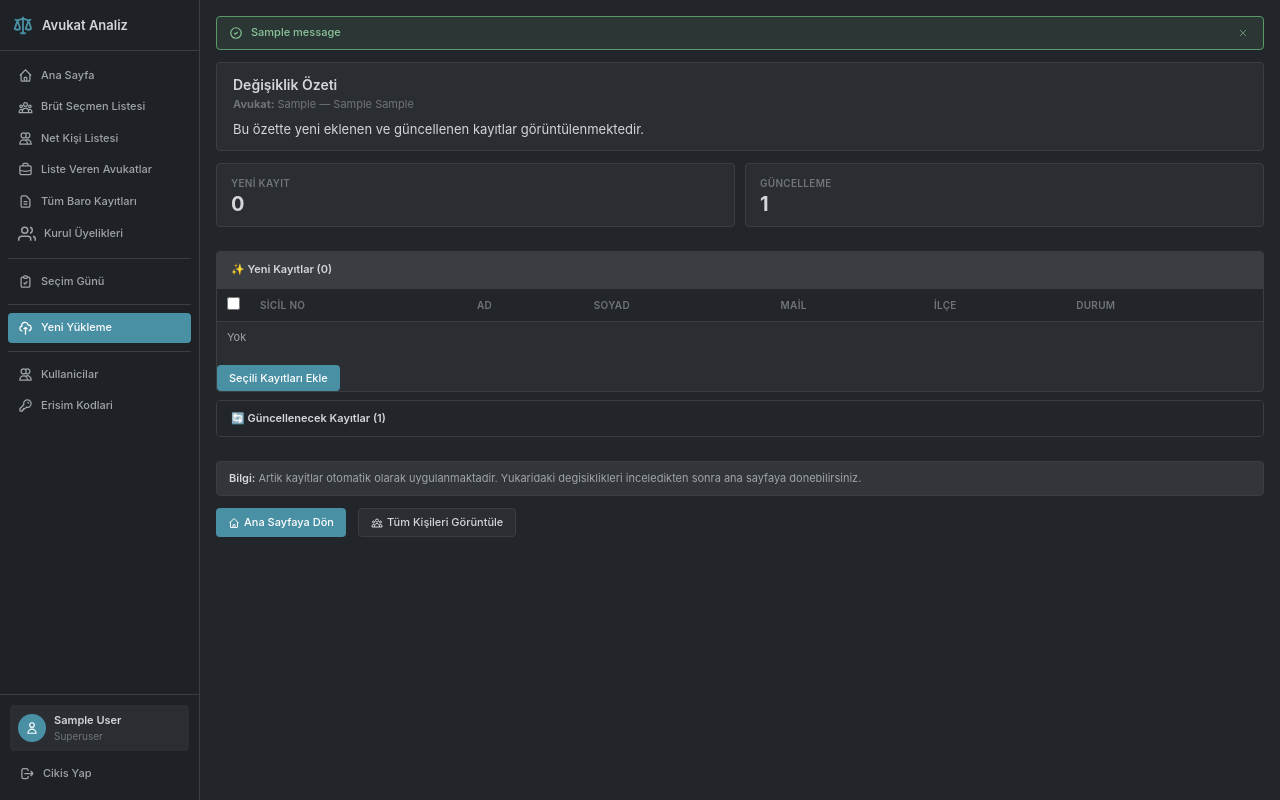
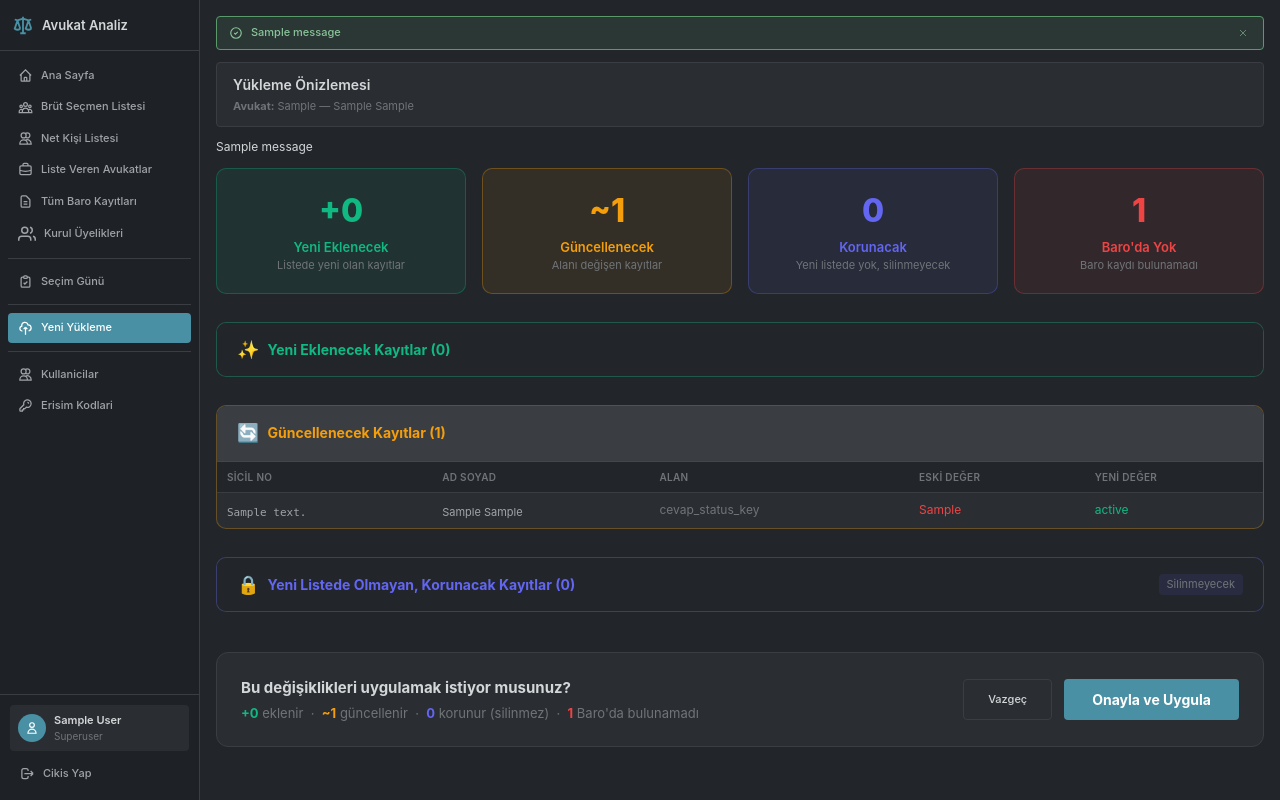
Before and after one commit to bahadirgokdemir/Election-management-and-analysis, a Django app: page /ui/upload/1/diff/ in a window 1280 px wide. Run offline with Django 5.2, Linux system fonts and the light colour scheme; a user stored in the database is signed in; tables that the repository leaves empty hold one stand-in row (values such as "Sample post"); one stand-in notice (Sample message) is shown; data that the repository does not hold is empty.

Commit message:
Yükleme onay akışı: apply öncesi diff önizlemesi ve kullanıcı onayı
- ui_upload: artık apply_diff çağırmıyor, diff_preview'e yönlendiriyor
- diff_preview: 3 net bölüm — Eklenecek / Güncellenecek / Korunacak (silinmeyecek)
- ui_approve_batch: apply_diff + unknown records yönlendirmesi taşındı
- unknown_count diff_preview'de gösteriliyor

Co-Authored-By: Claude Sonnet 4.6 <noreply@anthropic.com>

```diff
--- a/app/templates/app/diff_preview.html
+++ b/app/templates/app/diff_preview.html
@@ -1,70 +1,107 @@
 {% extends 'app/base.html' %}
 {% load dict_extras %}
-{% block title %}Değişiklik Özeti{% endblock %}
+{% block title %}Yükleme Önizlemesi{% endblock %}
 {% block content %}
 
 <div class="page-header">
   <div>
-    <h1>Değişiklik Özeti</h1>
-    <p><strong>Avukat:</strong> {{ diff.lawyer.sicilNo }} — {{ diff.lawyer.ad }} {{ diff.lawyer.soyad }}</p>
-    <p style="margin-top: 8px; font-size: 13px; color: var(--text-light);">
-      Bu özette yeni eklenen ve güncellenen kayıtlar görüntülenmektedir.
+    <h1>Yükleme Önizlemesi</h1>
+    <p style="color: var(--text-muted); margin-top: 4px;">
+      <strong>Avukat:</strong> {{ diff.lawyer.sicilNo }} — {{ diff.lawyer.ad }} {{ diff.lawyer.soyad }}
     </p>
   </div>
 </div>
 
-<div class="stats-grid" style="margin-bottom: 24px;">
-  <div class="stat-card">
-    <div class="label">Yeni Kayıt</div>
-    <div class="value">{{ diff.counts.added }}</div>
+{% if messages %}
+  {% for message in messages %}
+    <div class="alert alert-{{ message.tags }}" style="margin-bottom: 12px;">{{ message }}</div>
+  {% endfor %}
+{% endif %}
+
+<!-- Özet Kartları -->
+<div style="display: grid; grid-template-columns: repeat(4, 1fr); gap: 16px; margin-bottom: 28px;">
+  <div style="background: rgba(16,185,129,0.08); border: 1px solid rgba(16,185,129,0.3); border-radius: 10px; padding: 20px; text-align: center;">
+    <div style="font-size: 32px; font-weight: 800; color: #10b981;">+{{ diff.counts.added }}</div>
+    <div style="font-size: 13px; font-weight: 600; color: #10b981; margin-top: 4px;">Yeni Eklenecek</div>
+    <div style="font-size: 11px; color: var(--text-muted); margin-top: 2px;">Listede yeni olan kayıtlar</div>
   </div>
-  <div class="stat-card">
-    <div class="label">Güncelleme</div>
-    <div class="value">{{ diff.counts.changed }}</div>
+  <div style="background: rgba(245,158,11,0.08); border: 1px solid rgba(245,158,11,0.3); border-radius: 10px; padding: 20px; text-align: center;">
+    <div style="font-size: 32px; font-weight: 800; color: #f59e0b;">~{{ diff.counts.changed }}</div>
+    <div style="font-size: 13px; font-weight: 600; color: #f59e0b; margin-top: 4px;">Güncellenecek</div>
+    <div style="font-size: 11px; color: var(--text-muted); margin-top: 2px;">Alanı değişen kayıtlar</div>
   </div>
+  <div style="background: rgba(99,102,241,0.08); border: 1px solid rgba(99,102,241,0.3); border-radius: 10px; padding: 20px; text-align: center;">
+    <div style="font-size: 32px; font-weight: 800; color: #6366f1;">{{ diff.counts.removed }}</div>
+    <div style="font-size: 13px; font-weight: 600; color: #6366f1; margin-top: 4px;">Korunacak</div>
+    <div style="font-size: 11px; color: var(--text-muted); margin-top: 2px;">Yeni listede yok, silinmeyecek</div>
+  </div>
+  {% if unknown_count %}
+  <div style="background: rgba(239,68,68,0.08); border: 1px solid rgba(239,68,68,0.3); border-radius: 10px; padding: 20px; text-align: center;">
+    <div style="font-size: 32px; font-weight: 800; color: #ef4444;">{{ unknown_count }}</div>
+    <div style="font-size: 13px; font-weight: 600; color: #ef4444; margin-top: 4px;">Baro'da Yok</div>
+    <div style="font-size: 11px; color: var(--text-muted); margin-top: 2px;">Baro kaydı bulunamadı</div>
+  </div>
+  {% else %}
+  <div style="background: var(--bg-card); border: 1px solid var(--border-color); border-radius: 10px; padding: 20px; text-align: center; opacity: 0.5;">
+    <div style="font-size: 32px; font-weight: 800; color: var(--text-muted);">—</div>
+    <div style="font-size: 13px; font-weight: 600; color: var(--text-muted); margin-top: 4px;">Baro'da Yok</div>
+    <div style="font-size: 11px; color: var(--text-muted); margin-top: 2px;">Tümü Baro'da mevcut</div>
+  </div>
+  {% endif %}
 </div>
 
-<div class="tabs">
+<!-- Detay Tablolar -->
+<div style="display: flex; flex-direction: column; gap: 20px; margin-bottom: 32px;">
 
-  <details open>
-    <summary>✨ Yeni Kayıtlar ({{ diff.counts.added }})</summary>
-    <form method="post" action="{% url 'ui_approve_selected' diff.batchId %}">
-      {% csrf_token %}
-      <table class="table">
+  <!-- YENİ EKLENECEK -->
+  <details {% if diff.counts.added %}open{% endif %} style="background: var(--bg-card); border: 1px solid rgba(16,185,129,0.3); border-radius: 10px; overflow: hidden;">
+    <summary style="padding: 14px 20px; cursor: pointer; font-weight: 700; font-size: 14px; color: #10b981; display: flex; align-items: center; gap: 8px; list-style: none; user-select: none;">
+      <span style="font-size: 18px;">✨</span>
+      Yeni Eklenecek Kayıtlar ({{ diff.counts.added }})
+    </summary>
+    <div style="border-top: 1px solid rgba(16,185,129,0.2); overflow-x: auto;">
+      {% if diff.added %}
+      <table class="table" style="margin: 0;">
         <thead>
           <tr>
-            <th style="width:32px;"><input type="checkbox" onclick="toggleAll(this, 'added')"></th>
-            <th>Sicil No</th><th>Ad</th><th>Soyad</th><th>Mail</th><th>İlçe</th><th>Durum</th>
+            <th>Sicil No</th><th>Ad</th><th>Soyad</th><th>İlçe</th><th>Mail</th><th>Durum</th>
           </tr>
         </thead>
         <tbody>
           {% for r in diff.added %}
             <tr>
-              <td><input type="checkbox" name="added" value="{{ r.kisi_sicilno }}"></td>
-              <td>{{ r.kisi_sicilno }}</td><td>{{ r.ad }}</td><td>{{ r.soyad }}</td>
-              <td>{{ r.mail }}</td><td>{{ r.ilce }}</td><td>{{ r.cevap_status_key }}</td>
+              <td style="font-family: monospace;">{{ r.kisi_sicilno }}</td>
+              <td>{{ r.ad }}</td>
+              <td>{{ r.soyad }}</td>
+              <td>{{ r.ilce|default:"-" }}</td>
+              <td>{{ r.mail|default:"-" }}</td>
+              <td>
+                {% if r.cevap_status_key %}
+                  <span style="padding: 2px 8px; background: var(--primary); color: white; border-radius: 4px; font-size: 11px;">{{ r.cevap_status_key }}</span>
+                {% else %}-{% endif %}
+              </td>
             </tr>
-          {% empty %}
-            <tr><td colspan="7">Yok</td></tr>
           {% endfor %}
         </tbody>
       </table>
-
-      <div class="mt">
-        <button class="btn primary" type="submit">Seçili Kayıtları Ekle</button>
-      </div>
-    </form>
+      {% else %}
+        <div style="padding: 20px; text-align: center; color: var(--text-muted);">Eklenecek yeni kayıt yok.</div>
+      {% endif %}
+    </div>
   </details>
 
-  <details>
-    <summary>🔄 Güncellenecek Kayıtlar ({{ diff.counts.changed }})</summary>
-    <form method="post" action="{% url 'ui_approve_selected' diff.batchId %}">
-      {% csrf_token %}
-      <table class="table">
+  <!-- GÜNCELLENECEKler -->
+  <details {% if diff.counts.changed %}open{% endif %} style="background: var(--bg-card); border: 1px solid rgba(245,158,11,0.3); border-radius: 10px; overflow: hidden;">
+    <summary style="padding: 14px 20px; cursor: pointer; font-weight: 700; font-size: 14px; color: #f59e0b; display: flex; align-items: center; gap: 8px; list-style: none; user-select: none;">
+      <span style="font-size: 18px;">🔄</span>
+      Güncellenecek Kayıtlar ({{ diff.counts.changed }})
+    </summary>
+    <div style="border-top: 1px solid rgba(245,158,11,0.2); overflow-x: auto;">
+      {% if diff.changed %}
+      <table class="table" style="margin: 0;">
         <thead>
           <tr>
-            <th style="width:32px;"><input type="checkbox" onclick="toggleAll(this, 'changed')"></th>
-            <th>Sicil No</th><th>Alan</th><th>Eski</th><th>Yeni</th>
+            <th>Sicil No</th><th>Ad Soyad</th><th>Alan</th><th>Eski Değer</th><th>Yeni Değer</th>
           </tr>
         </thead>
         <tbody>
@@ -72,55 +109,101 @@
             {% for f in c.fields %}
               <tr>
                 {% if forloop.first %}
-                  <td rowspan="{{ c.fields|length }}">
-                    <input type="checkbox" name="changed" value="{{ c.kisi_sicilno }}">
-                  </td>
-                  <td rowspan="{{ c.fields|length }}">{{ c.kisi_sicilno }}</td>
+                  <td rowspan="{{ c.fields|length }}" style="font-family: monospace; vertical-align: top; padding-top: 12px;">{{ c.kisi_sicilno }}</td>
+                  <td rowspan="{{ c.fields|length }}" style="vertical-align: top; padding-top: 12px;">{{ c.before.ad }} {{ c.before.soyad }}</td>
                 {% endif %}
-                <td>{{ f }}</td>
-                <td>{% with key=f %}{{ c.before|get_item:key }}{% endwith %}</td>
-                <td>{% with key=f %}{{ c.after|get_item:key }}{% endwith %}</td>
+                <td style="font-size: 12px; color: var(--text-muted);">{{ f }}</td>
+                <td style="color: #ef4444; font-size: 12px;">{% with key=f %}{{ c.before|get_item:key|default:"-" }}{% endwith %}</td>
+                <td style="color: #10b981; font-size: 12px;">{% with key=f %}{{ c.after|get_item:key|default:"-" }}{% endwith %}</td>
               </tr>
             {% endfor %}
-          {% empty %}
-            <tr><td colspan="5">Yok</td></tr>
           {% endfor %}
         </tbody>
       </table>
+      {% else %}
+        <div style="padding: 20px; text-align: center; color: var(--text-muted);">Güncellenecek kayıt yok.</div>
+      {% endif %}
+    </div>
+  </details>
 
-      <div class="mt">
-        <button class="btn primary" type="submit">Seçili Güncellemeleri Kaydet</button>
+  <!-- KORUNACAK (yeni listede yok ama silinmeyecek) -->
+  <details style="background: var(--bg-card); border: 1px solid rgba(99,102,241,0.3); border-radius: 10px; overflow: hidden;">
+    <summary style="padding: 14px 20px; cursor: pointer; font-weight: 700; font-size: 14px; color: #6366f1; display: flex; align-items: center; gap: 8px; list-style: none; user-select: none;">
+      <span style="font-size: 18px;">🔒</span>
+      Yeni Listede Olmayan, Korunacak Kayıtlar ({{ diff.counts.removed }})
+      <span style="margin-left: auto; font-size: 11px; font-weight: 400; color: var(--text-muted); background: rgba(99,102,241,0.1); padding: 3px 8px; border-radius: 4px;">
+        Silinmeyecek
+      </span>
+    </summary>
+    <div style="border-top: 1px solid rgba(99,102,241,0.2);">
+      <div style="padding: 12px 20px; background: rgba(99,102,241,0.05); font-size: 12px; color: #6366f1; border-bottom: 1px solid rgba(99,102,241,0.1);">
+        Bu kayıtlar yeni yüklediğiniz listede yer almıyor. Ancak sistemde korunacak, silinmeyecek.
       </div>
-    </form>
+      {% if diff.removed %}
+      <div style="overflow-x: auto;">
+      <table class="table" style="margin: 0;">
+        <thead>
+          <tr>
+            <th>Sicil No</th><th>Ad</th><th>Soyad</th><th>İlçe</th><th>Mevcut Durum</th>
+          </tr>
+        </thead>
+        <tbody>
+          {% for r in diff.removed %}
+            <tr style="opacity: 0.7;">
+              <td style="font-family: monospace;">{{ r.kisi_sicilno }}</td>
+              <td>{{ r.ad }}</td>
+              <td>{{ r.soyad }}</td>
+              <td>{{ r.ilce|default:"-" }}</td>
+              <td>
+                {% if r.cevap_status_key %}
+                  <span style="padding: 2px 8px; background: rgba(99,102,241,0.2); color: #6366f1; border-radius: 4px; font-size: 11px;">{{ r.cevap_status_key }}</span>
+                {% else %}-{% endif %}
+              </td>
+            </tr>
+          {% endfor %}
+        </tbody>
+      </table>
+      </div>
+      {% else %}
+        <div style="padding: 20px; text-align: center; color: var(--text-muted);">Tüm mevcut kayıtlar yeni listede mevcut.</div>
+      {% endif %}
+    </div>
   </details>
 
 </div>
 
-<div class="hint" style="margin-top: 24px;">
-  <strong>Bilgi:</strong> Artik kayitlar otomatik olarak uygulanmaktadir. Yukaridaki degisiklikleri inceledikten sonra ana sayfaya donebilirsiniz.
-</div>
-
-<div class="mt" style="display: flex; gap: 12px;">
-  <a class="btn primary" href="{% url 'ui_dashboard' %}">
-    <svg viewBox="0 0 24 24" fill="none" stroke="currentColor" stroke-width="2">
-      <path d="M3 12l2-2m0 0l7-7 7 7M5 10v10a1 1 0 001 1h3m10-11l2 2m-2-2v10a1 1 0 01-1 1h-3m-6 0a1 1 0 001-1v-4a1 1 0 011-1h2a1 1 0 011 1v4a1 1 0 001 1m-6 0h6"/>
-    </svg>
-    Ana Sayfaya Dön
-  </a>
-  <a class="btn" href="{% url 'ui_people' %}">
-    <svg viewBox="0 0 24 24" fill="none" stroke="currentColor" stroke-width="2">
-      <path d="M17 20h5v-2a3 3 0 00-5.356-1.857M17 20H7m10 0v-2c0-.656-.126-1.283-.356-1.857M7 20H2v-2a3 3 0 015.356-1.857M7 20v-2c0-.656.126-1.283.356-1.857m0 0a5.002 5.002 0 019.288 0M15 7a3 3 0 11-6 0 3 3 0 016 0zm6 3a2 2 0 11-4 0 2 2 0 014 0zM7 10a2 2 0 11-4 0 2 2 0 014 0z"/>
-    </svg>
-    Tüm Kişileri Görüntüle
-  </a>
+<!-- Onay Alanı -->
+<div style="background: var(--bg-card); border: 1px solid var(--border-color); border-radius: 12px; padding: 24px; display: flex; align-items: center; justify-content: space-between; gap: 16px;">
+  <div>
+    <div style="font-weight: 700; font-size: 15px; color: var(--text-primary); margin-bottom: 6px;">
+      Bu değişiklikleri uygulamak istiyor musunuz?
+    </div>
+    <div style="font-size: 13px; color: var(--text-muted);">
+      <strong style="color: #10b981;">+{{ diff.counts.added }}</strong> eklenir &nbsp;·&nbsp;
+      <strong style="color: #f59e0b;">~{{ diff.counts.changed }}</strong> güncellenir &nbsp;·&nbsp;
+      <strong style="color: #6366f1;">{{ diff.counts.removed }}</strong> korunur (silinmez)
+      {% if unknown_count %}&nbsp;·&nbsp; <strong style="color: #ef4444;">{{ unknown_count }}</strong> Baro'da bulunamadı{% endif %}
+    </div>
+  </div>
+  <div style="display: flex; gap: 12px; flex-shrink: 0;">
+    <a href="{% url 'ui_dashboard' %}" class="btn" style="padding: 12px 24px;">
+      Vazgeç
+    </a>
+    <form method="post" action="{% url 'ui_approve_batch' batch_id %}">
+      {% csrf_token %}
+      <button type="submit" class="btn primary" style="padding: 12px 28px; font-size: 14px; font-weight: 700;">
+        Onayla ve Uygula
+      </button>
+    </form>
+  </div>
 </div>
 
 <script>
-  function toggleAll(source, name) {
-    const form = source.closest('form');
-    if (!form) return;
-    const boxes = form.querySelectorAll('input[type="checkbox"][name="'+name+'"]');
-    boxes.forEach(b => b.checked = source.checked);
-  }
+  // details summary ok işareti için
+  document.querySelectorAll('details summary').forEach(s => {
+    s.addEventListener('click', function() {
+      // prevent default arrow, we have custom icon
+    });
+  });
 </script>
 {% endblock %}
```
Also changed, not shown: app/views_ui.py (+37 -43 lines).
